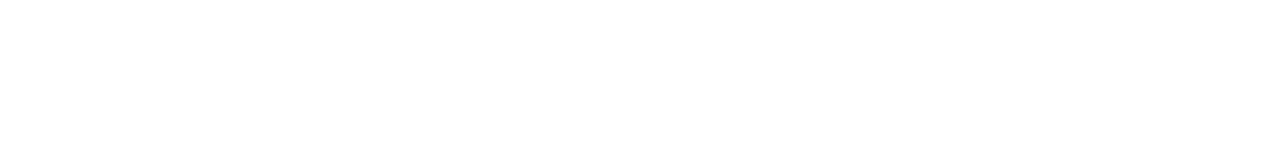
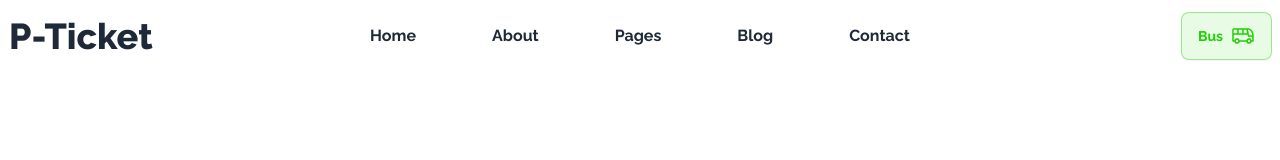
Before and after one commit to GearHead87/B9A5-smart-ticketing, a plain HTML site: page index.html in a window 1280 px wide. Drawn offline with nearby package versions, Linux system fonts and the light colour scheme.

Commit message:
header section

```diff
--- a/index.html
+++ b/index.html
@@ -18,7 +18,51 @@
 </head>
 
 <body class="raleway">
+<!-- Header -->
+    <header>
+        <nav>
+            <div class="navbar bg-base-100">
+                <div class="navbar-start">
+                    <div class="dropdown">
+                        <div tabindex="0" role="button" class="btn btn-ghost lg:hidden">
+                            <svg xmlns="http://www.w3.org/2000/svg" class="h-5 w-5" fill="none" viewBox="0 0 24 24"
+                                stroke="currentColor">
+                                <path stroke-linecap="round" stroke-linejoin="round" stroke-width="2"
+                                    d="M4 6h16M4 12h8m-8 6h16" />
+                            </svg>
+                        </div>
+                        <ul tabindex="0"
+                            class="menu menu-sm dropdown-content mt-3 z-[1] p-2 shadow bg-base-100 rounded-box w-52 text-base font-bold">
+                            <li><a class="">Home</a></li>
+                            <li><a>About</a></li>
+                            <li><a>Pages</a></li>
+                            <li><a>Blog</a></li>
+                            <li><a>Contact</a></li>
+                        </ul>
+                    </div>
+                    <a class="btn btn-ghost text-2xl text-hblack lg:text-4xl font-extrabold gap-0 m-0 p-0">P-Ticket</a>
+                </div>
+                <div class="navbar-center hidden lg:flex">
+                    <ul class="menu menu-horizontal space-x-11 text-base font-bold">
+                        <li><a class="">Home</a></li>
+                        <li><a>About</a></li>
+                        <li><a>Pages</a></li>
+                        <li><a>Blog</a></li>
+                        <li><a>Contact</a></li>
+                    </ul>
+                </div>
+                <div class="navbar-end">
+                    <a class="btn border-[#1DD10066] bg-[#1DD1001A] text-[#1DD100] font-bold ml-6">Bus <i><img src="images/bus-icon.png"></i></a>
+                </div>
+            </div>
+        </nav>
+    </header>
+    <main>
 
+    </main>
+    <footer>
+
+    </footer>
 </body>
 
 </html>
```
